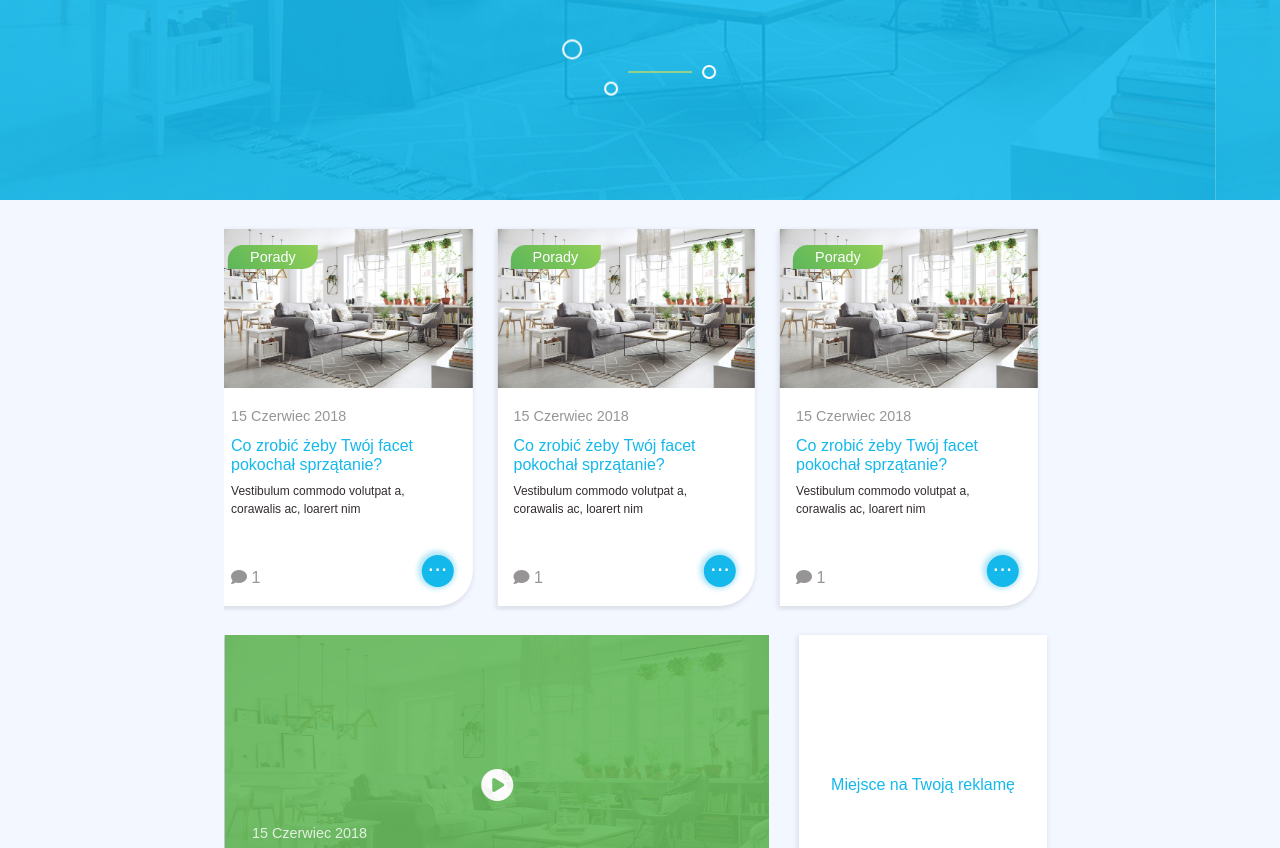
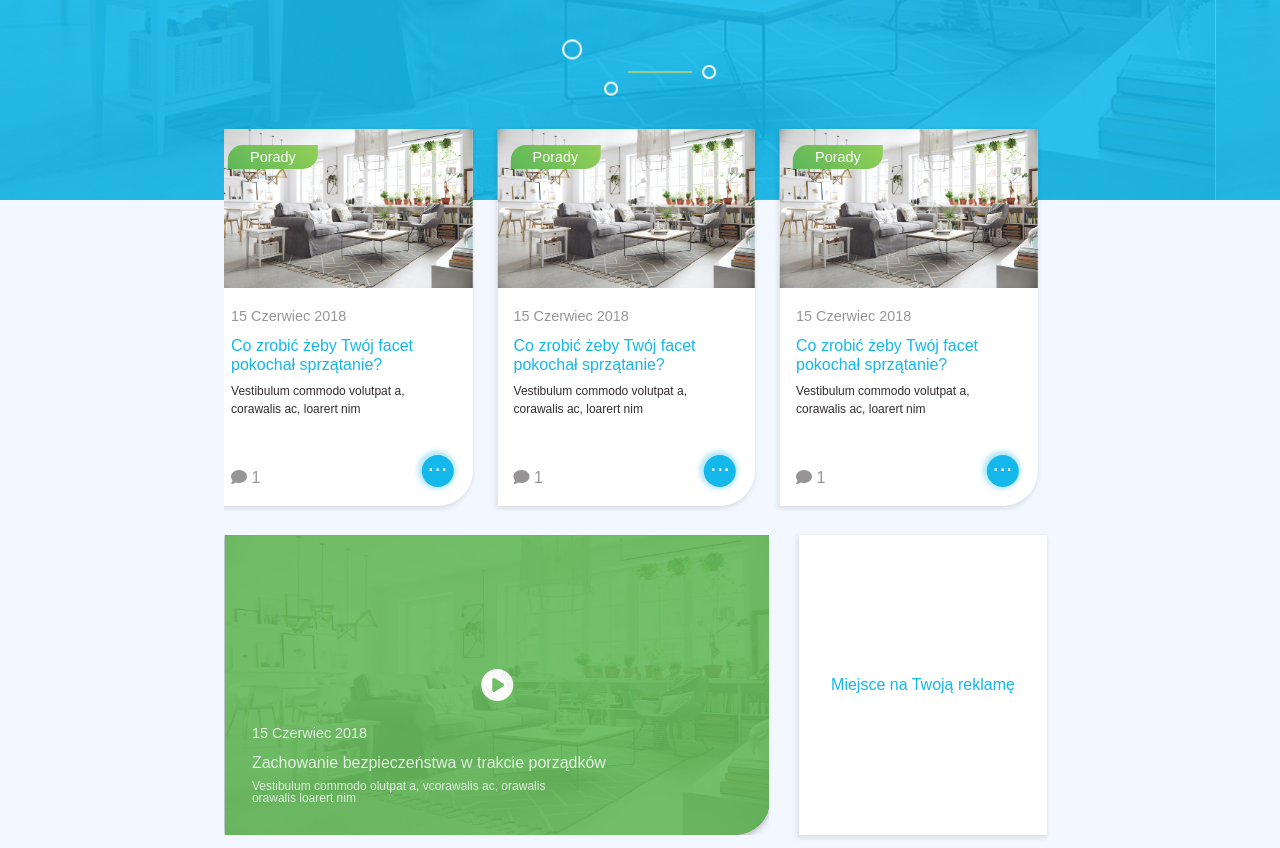
Before and after one commit to Voidereles/Clern-blog, a plain HTML site: page index.html in a window 1280 px wide. Shown: the part 640-1488 px from the top of the page. Drawn offline with nearby package versions, Linux system fonts and the light colour scheme; a web font is replaced by a local one.

Commit message:
margin top on tips section

```diff
--- a/style.scss
+++ b/style.scss
@@ -256,7 +256,9 @@ a {
     background-color: $clern-grey;
 }
 
-
+.main-content {
+    margin-top: -100px;
+}
 
 
 .owl-main {
```
Also changed, not shown: style.css, 1 other file.
